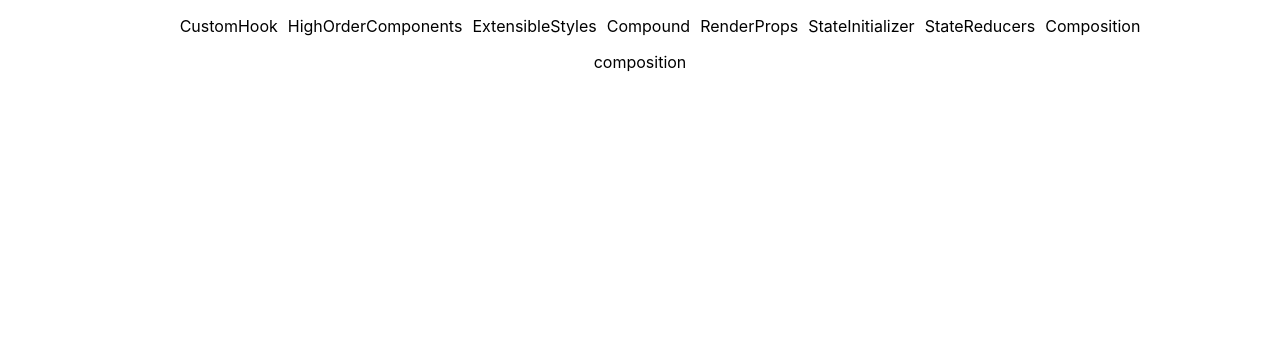
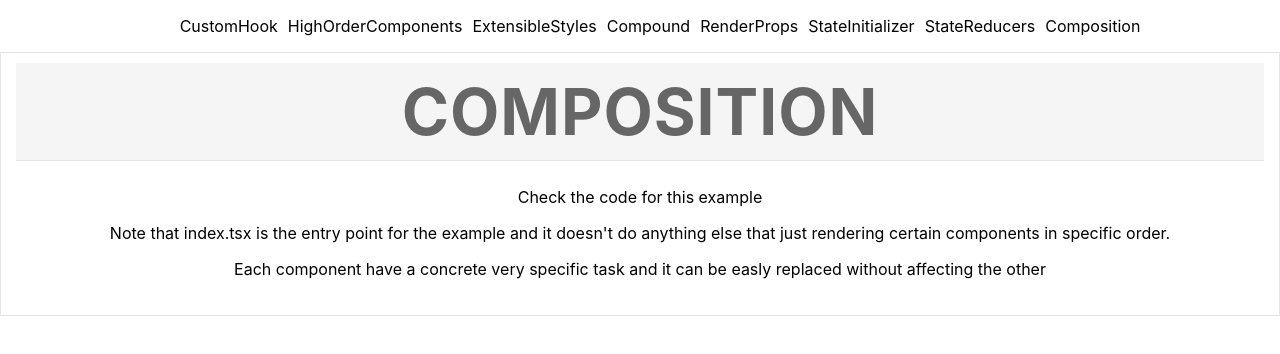
Before and after one commit to isan26/react-patterns, a React (Create React App) app: page / in a window 1280 px wide. Both pictures are taken after a click on the item "Composition". Shown: the top 354 px of the page. Built offline with nearby package versions, Linux system fonts and the light colour scheme.

Commit message:
[ADD] Composition

```diff
--- /dev/null
+++ b/src/patterns/Composition/Body.tsx
@@ -0,0 +1,8 @@
+import React from 'react'
+import styles from "./Styles.module.css";
+
+const Body : React.FC<{children : any}> = ({children}) => {
+    return <div className={styles.body}>{children}</div>;
+}
+
+export default Body
--- /dev/null
+++ b/src/patterns/Composition/Content.tsx
@@ -0,0 +1,16 @@
+import React from "react";
+
+const Content = () => {
+  return (
+    <>
+      <p>Check the code for this example</p>
+      <p>
+        Note that index.tsx is the entry point for the example and it doesn't do
+        anything else that just rendering certain components in specific order.
+      </p>
+      <p>Each component have a concrete very specific task and it can be easly replaced without affecting the other</p>
+    </>
+  );
+};
+
+export default Content;
--- /dev/null
+++ b/src/patterns/Composition/Frame.tsx
@@ -0,0 +1,8 @@
+import React from "react";
+import styles from "./Styles.module.css";
+
+const Frame: React.FC<{ children: any }> = ({ children }) => {
+  return <div className={styles.frame}>{children}</div>;
+};
+
+export default Frame;
--- /dev/null
+++ b/src/patterns/Composition/Styles.module.css
@@ -0,0 +1,23 @@
+.title{
+    background-color: #f5f5f5;
+    border-bottom: 1px solid #e5e5e5;
+    padding: 10px 15px;
+    font-size: 4rem;
+    font-weight: bold;
+    text-transform: uppercase;
+    letter-spacing: 1px;
+    color: #666666;
+}
+
+.body {
+    text-align: center;
+    padding: 10px 15px;
+
+}
+
+.frame {
+    border: 1px solid #e5e5e5;
+    background-color: #fff;
+    padding: 10px 15px;
+    margin: 10px 0;
+}
--- /dev/null
+++ b/src/patterns/Composition/Title.tsx
@@ -0,0 +1,8 @@
+import React from 'react'
+import styles from "./Styles.module.css";
+
+const Title : React.FC<{children : any}> = ({children}) => {
+    return <div className={styles.title}>{children}</div>;
+}
+
+export default Title
--- a/src/patterns/Composition/index.tsx
+++ b/src/patterns/Composition/index.tsx
@@ -1,10 +1,17 @@
-import React from 'react'
+import React from "react";
+import Frame from "./Frame";
+import Body from "./Body";
+import Title from "./Title";
+import Content from "./Content";
 
- const Composition = () => {
-    return (
-        <div>
-            composition
-        </div>
-    )
-}
+const Composition = () => {
+  return (
+    <Frame>
+      <Title>Composition</Title>
+      <Body>
+        <Content />
+      </Body>
+    </Frame>
+  );
+};
 export default Composition;
```
